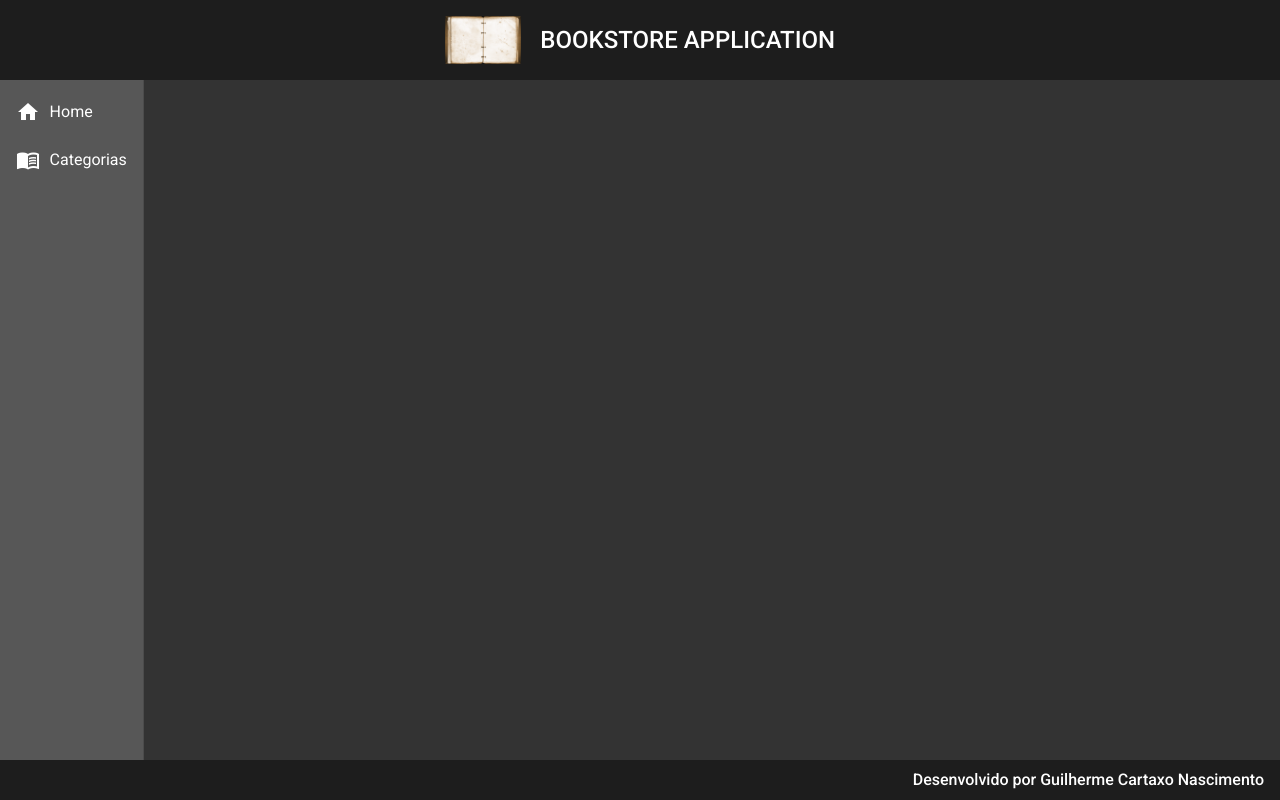
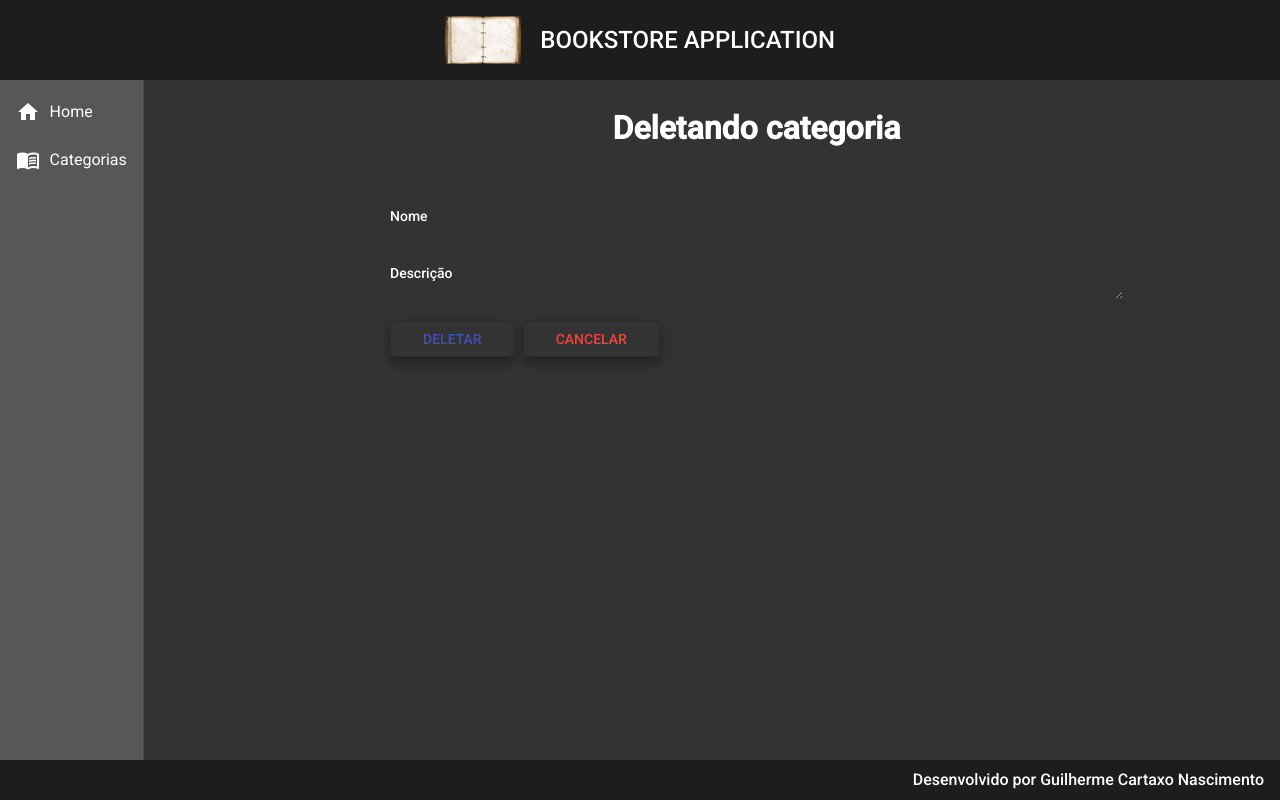
Before and after one commit to GuiCartaxo/bookstore-front, an Angular app: page /categorias/delete/1 in a window 1280 px wide. Before the commit this address led to /. Built offline with nearby package versions, Linux system fonts and the light colour scheme; no server answers.

Commit message:
Categoria DELETE implementado

```diff
--- a/src/app/app-routing.module.ts
+++ b/src/app/app-routing.module.ts
@@ -1,6 +1,7 @@
 import { NgModule } from '@angular/core';
 import { RouterModule, Routes } from '@angular/router';
 import { CategoriaCreateComponent } from './components/views/categoria/categoria-create/categoria-create.component';
+import { CategoriaDeleteComponent } from './components/views/categoria/categoria-delete/categoria-delete.component';
 import { CategoriaReadComponent } from './components/views/categoria/categoria-read/categoria-read.component';
 import { HomeComponent } from './components/views/home/home.component';
 
@@ -16,6 +17,10 @@
   {
     path: 'categorias/create',
     component: CategoriaCreateComponent
+  },
+  {
+    path: 'categorias/delete/:id',
+    component: CategoriaDeleteComponent
   }
 ];
 
--- a/src/app/app.module.ts
+++ b/src/app/app.module.ts
@@ -23,9 +23,10 @@
 import {MatInputModule} from '@angular/material/input';
 import {MatFormFieldModule} from '@angular/material/form-field';
 import {MatSnackBarModule} from '@angular/material/snack-bar';
+import { CategoriaDeleteComponent } from './components/views/categoria/categoria-delete/categoria-delete.component';
 
 @NgModule({
-  declarations: [AppComponent, HeaderComponent, FooterComponent, NavComponent, HomeComponent, CategoriaReadComponent, CategoriaCreateComponent],
+  declarations: [AppComponent, HeaderComponent, FooterComponent, NavComponent, HomeComponent, CategoriaReadComponent, CategoriaCreateComponent, CategoriaDeleteComponent],
   imports: [
     BrowserModule,
     AppRoutingModule,
--- /dev/null
+++ b/src/app/components/views/categoria/categoria-delete/categoria-delete.component.css
@@ -0,0 +1,43 @@
+form {
+    text-align: center;
+    width: 70%;
+    margin: 2rem auto 0 auto;
+}
+
+form h1 {
+    font-size: 2rem;
+    font-weight: bold;
+    margin-bottom: 3rem;
+}
+
+.form {
+    width: 100%;
+}
+
+.form input::placeholder {
+    color: #FFF;
+}
+
+.form textarea::placeholder {
+    color: #FFF;
+}
+
+mat-form-field mat-label {
+    color: #FFF;
+    font-weight: 500;
+}
+
+.mat-input-element:disabled, .mat-form-field-type-mat-native-select.mat-form-field-disabled .mat-form-field-infix::after {
+    color: #FFF;
+}
+
+.buttons {
+    width: 100%;
+    text-align: start;
+}
+
+.buttons button {
+    margin-right: .5rem;
+    padding-right: 2rem;
+    padding-left: 2rem;
+}
--- /dev/null
+++ b/src/app/components/views/categoria/categoria-delete/categoria-delete.component.html
@@ -0,0 +1,16 @@
+<form action="">
+    <h1>Deletando categoria</h1>
+
+    <mat-form-field class="form">
+        <mat-label>Nome</mat-label>
+        <input matInput [(ngModel)]="categoria.nome" type="text" name="nome" disabled>
+    </mat-form-field>
+    <mat-form-field class="form">
+        <mat-label>Descrição</mat-label>
+        <textarea matInput [(ngModel)]="categoria.descricao" type="text" name="descricao" disabled></textarea>
+    </mat-form-field>
+    <div class="buttons">
+        <button (click)="delete()" class="mat-elevation-z8" mat-stroked-button color="primary">DELETAR</button>
+        <button (click)="cancel()" class="mat-elevation-z8" mat-stroked-button color="warn">CANCELAR</button>
+    </div>
+</form>
--- /dev/null
+++ b/src/app/components/views/categoria/categoria-delete/categoria-delete.component.ts
@@ -0,0 +1,46 @@
+import { Component, OnInit } from '@angular/core';
+import { ActivatedRoute, Router } from '@angular/router';
+import { Categoria } from '../categoria.model';
+import { CategoriaService } from '../categoria.service';
+
+@Component({
+  selector: 'app-categoria-delete',
+  templateUrl: './categoria-delete.component.html',
+  styleUrls: ['./categoria-delete.component.css']
+})
+export class CategoriaDeleteComponent implements OnInit {
+
+  categoria: Categoria = {
+    id: '',
+    nome: '',
+    descricao: ''
+  }
+
+  constructor(private service: CategoriaService, private route: ActivatedRoute, private router: Router) { }
+
+  ngOnInit(): void {
+    this.categoria.id = this.route.snapshot.paramMap.get('id')!;
+    this.findById();
+  }
+
+  findById(): void {
+    this.service.findById(this.categoria.id!).subscribe(resposta => {
+      this.categoria = resposta;
+      console.log(resposta);
+    })
+  }
+
+  delete(): void {
+    this.service.delete(this.categoria.id!).subscribe(resposta => {
+      this.router.navigate(['categorias']);
+      this.service.mensagem('Categoria deletada com sucesso!')
+    }, err => {
+      this.service.mensagem(err.error.error);
+    })
+  }
+
+  cancel(): void {
+    this.router.navigate(['categorias']);
+  }
+
+}
--- a/src/app/components/views/categoria/categoria-read/categoria-read.component.html
+++ b/src/app/components/views/categoria/categoria-read/categoria-read.component.html
@@ -36,7 +36,7 @@
                 <th class="mat-header" mat-header-cell *matHeaderCellDef> Ações </th>
                 <td mat-cell *matCellDef="let row">
                     <a class="edit" href="#"><i class="material-icons">edit</i></a>
-                    <a class="delete" href="#"><i class="material-icons">delete</i></a>
+                    <a class="delete" routerLink="delete/{{ row.id }}"><i class="material-icons">delete</i></a>
                 </td>
             </ng-container>
             <tr mat-header-row *matHeaderRowDef="displayedColumns"></tr>
--- a/src/app/components/views/categoria/categoria.service.ts
+++ b/src/app/components/views/categoria/categoria.service.ts
@@ -21,10 +21,22 @@
     return this.http.get<Categoria[]>(url);
   }
 
+  findById(id: String): Observable<Categoria> {
+    const url = `${this.baseUrl}/categorias/${id}`;
+
+    return this.http.get<Categoria>(url);
+  }
+
   create(categoria: Categoria): Observable<Categoria> {
     const url = `${this.baseUrl}/categorias`;
 
     return this.http.post<Categoria>(url, categoria);
+  }
+
+  delete(id: String): Observable<void> {
+    const url = `${this.baseUrl}/categorias/${id}`;
+
+    return this.http.delete<void>(url);
   }
 
   mensagem(str: String): void {
```
